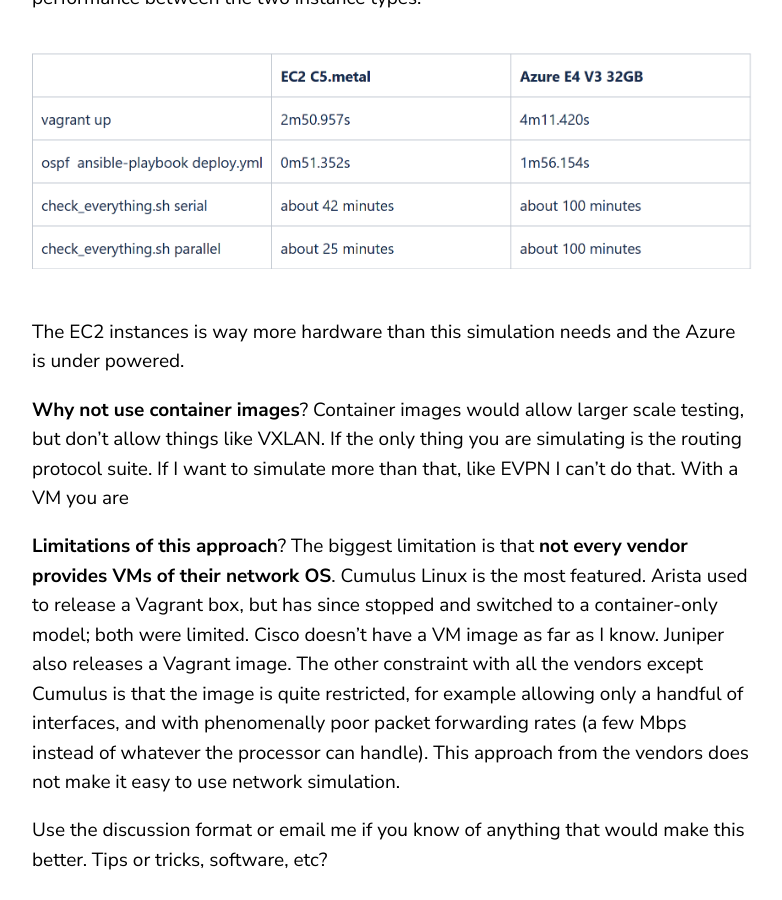
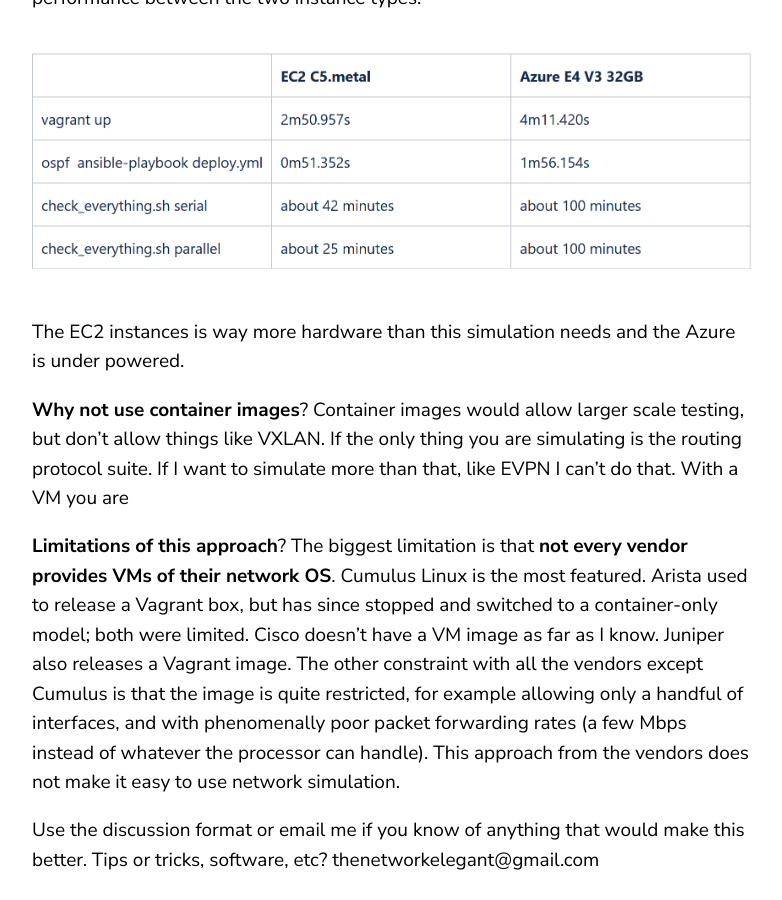
Before and after one commit to elegantnetwork/elegantnetwork.github.io, a Jekyll site: the page built from _posts/2020-03-12-Network-Validation-with-Vagrant.md, in a window 1280 px wide and 900 px high, scrolled down 9045 px. Shown: the whole window, without its empty margins (68-850 px from the left). Built offline with Jekyll 4.4.1, drawn with Linux system fonts in a browser that asks for light colours; comment, search, counter and statistics services are not loaded.

Commit message:
adding email address

```diff
--- a/_posts/2020-03-12-Network-Validation-with-Vagrant.md
+++ b/_posts/2020-03-12-Network-Validation-with-Vagrant.md
@@ -186,4 +186,4 @@
 
 **Limitations of this approach**? The biggest limitation is that **not every vendor provides VMs of their network OS**. Cumulus Linux is the most featured. Arista used to release a Vagrant box, but has since stopped and switched to a container-only model; both were limited. Cisco doesn’t have a VM image as far as I know. Juniper also releases a Vagrant image. The other constraint with all the vendors except Cumulus is that the image is quite restricted, for example allowing only a handful of interfaces, and with phenomenally poor packet forwarding rates (a few Mbps instead of whatever the processor can handle). This approach from the vendors does not make it easy to use network simulation.
 
-Use the discussion format or email me if you know of anything that would make this better. Tips or tricks, software, etc?
+Use the discussion format or email me if you know of anything that would make this better. Tips or tricks, software, etc? thenetworkelegant@gmail.com
```
